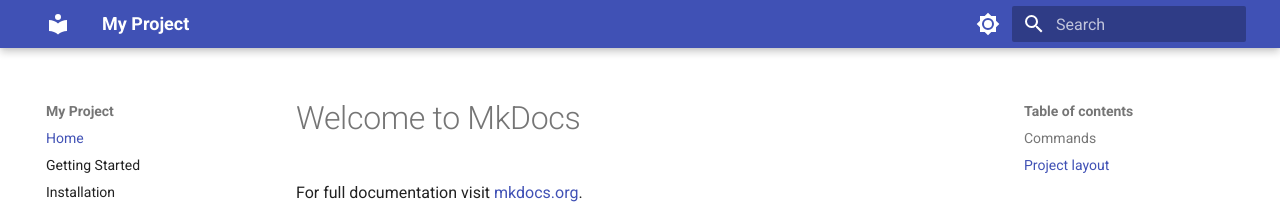
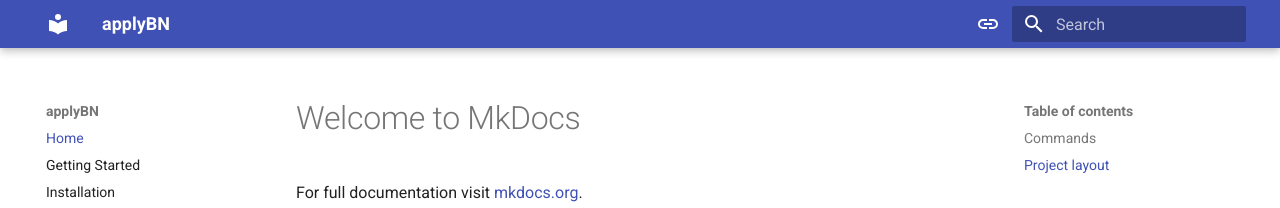
Before and after one commit to Anaxagor/applyBN, an MkDocs documentation site: the page built from docs/index.md, in a window 1280 px wide. Shown: the top 208 px of the page. Built offline with MkDocs 1.6.1 and Material for MkDocs 9.7.7, drawn with Linux system fonts in a browser that asks for light colours.

Commit message:
docs changes

```diff
--- a/mkdocs.yml
+++ b/mkdocs.yml
@@ -1,20 +1,30 @@
-site_name: My Project
+site_name: applyBN
 theme:
   name: material
   locale: en
   palette:
-    # Palette toggle for light mode
-  - media: "(prefers-color-scheme: light)"
-    scheme: default
-    toggle:
-      icon: material/brightness-7
-      name: Switch to dark mode
-# Palette toggle for dark mode
-  - media: "(prefers-color-scheme: dark)"
-    scheme: slate
-    toggle:
-      icon: material/brightness-4
-      name: Switch to light mode
+    - media: "(prefers-color-scheme)"
+      toggle:
+        icon: material/link
+        name: Switch to light mode
+    - media: "(prefers-color-scheme: light)"
+      scheme: default
+      primary: indigo
+      accent: indigo
+      toggle:
+        icon: material/toggle-switch
+        name: Switch to dark mode
+    - media: "(prefers-color-scheme: dark)"
+      scheme: slate
+      primary: black
+      accent: indigo
+      toggle:
+        icon: material/toggle-switch-off
+        name: Switch to system preference
+  font:
+    text: Roboto
+    code: Roboto Mono
+
 nav:
   - Home: index.md
   - Getting Started: getting-started.md
```
